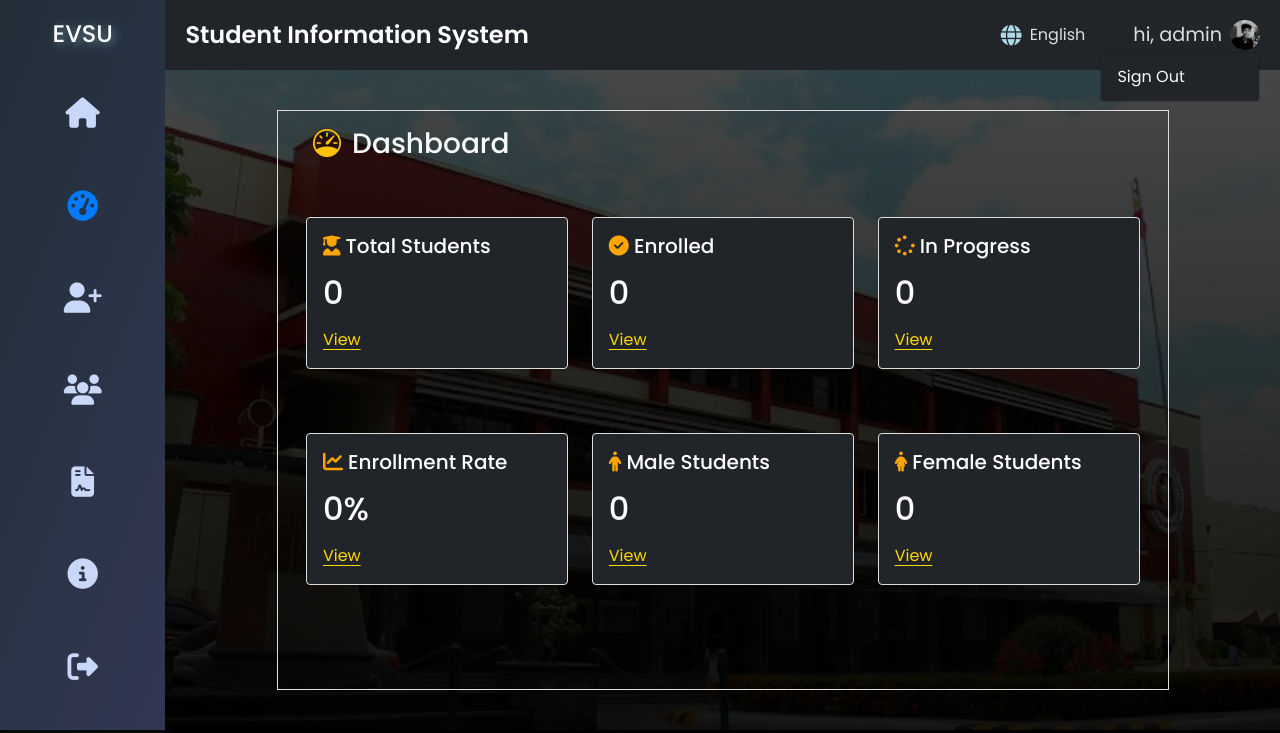
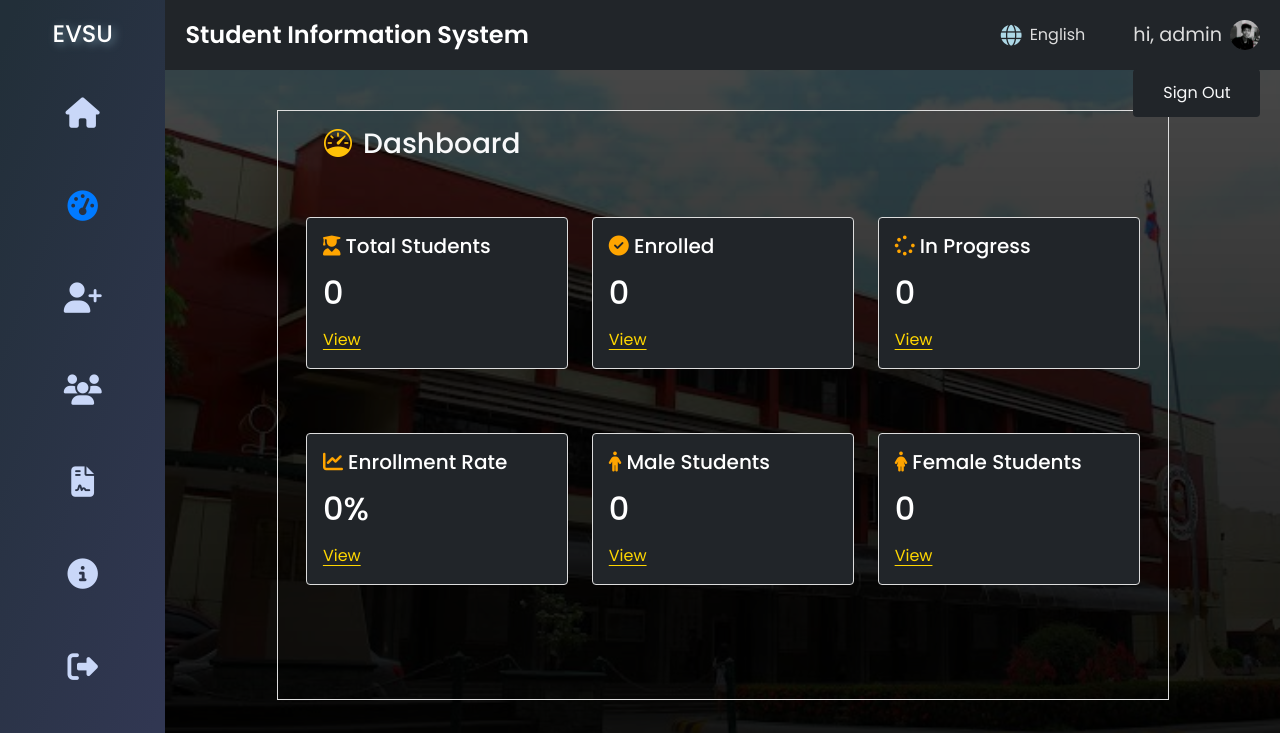
Before and after one commit to jomarberdejo/web-based-sis, a plain HTML site: page dashboard.html in a window 1280 px wide. Both pictures are taken after a click on the picture 1245 px from the left and 35 px from the top of the page. Shown: the top 733 px of the page. Drawn offline with nearby package versions, Linux system fonts and the light colour scheme; some packages are replaced by stand-ins of ours; a script that the page names is missing.

Commit message:
Add files via upload

```diff
--- a/css/content.css
+++ b/css/content.css
@@ -40,16 +40,20 @@
   padding: 1rem;
   margin: 40px auto;
   max-width: 80%;
-  height: 580px;
+  height: 590px;
   overflow-y: auto;
+}
 
+.main-paragraph::-webkit-scrollbar{
+  display: none;
 }
+
 
 
 .content-title h3{
   display: flex;
   gap: 0.7rem;
-  margin-left: 19px;
+  margin-left: 30px;
   align-items: center;
 }
 
@@ -57,7 +61,6 @@
 .main-paragraph-1,
 .main-paragraph-2 {
   margin-bottom: 1.4rem;
-  /* add some space between the paragraphs */
  border-radius: 10px;
 }
 
--- a/css/header.css
+++ b/css/header.css
@@ -66,6 +66,21 @@ body {
 }
 
 
+.dropdown-menu{
+  margin-top: 17px!important;
+  min-width: 127px!important;
+  border: none!important;
+
+}
+
+.dropdown-menu button{
+  text-align: center;
+}
+.dropdown-menu li button:hover{
+  color: orange!important;
+}
+
+
 /*Main*/
 
 .main {
@@ -86,7 +101,7 @@ body {
     top: 0;
     left: 0;
    width: 190px;
-   height: 730px;
+   height: 740px;
 }
 
 .welcome-message{
```
